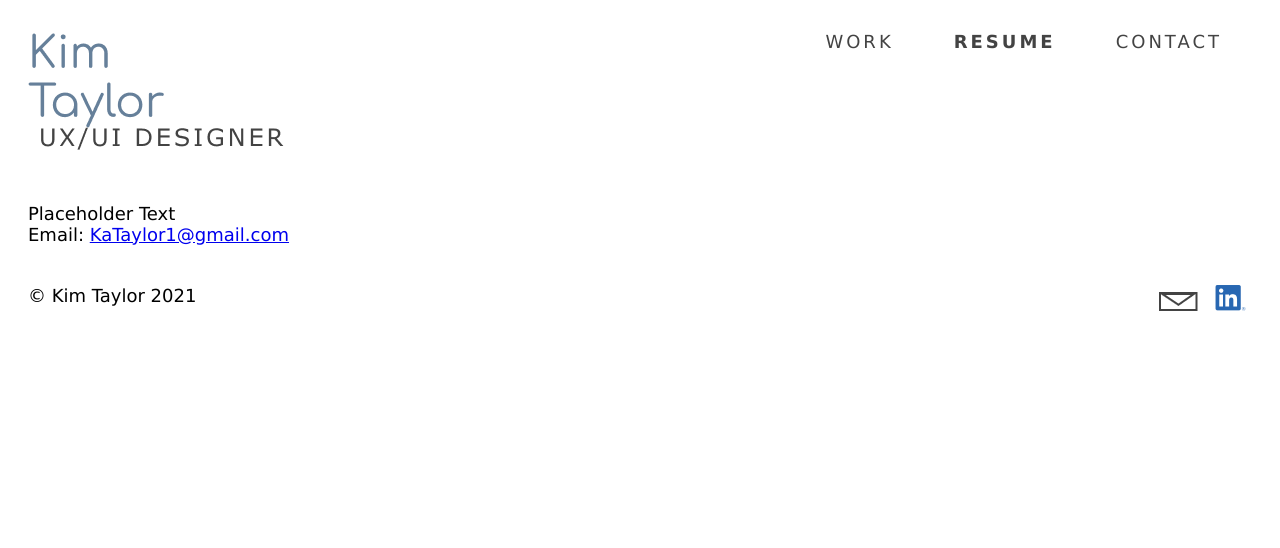
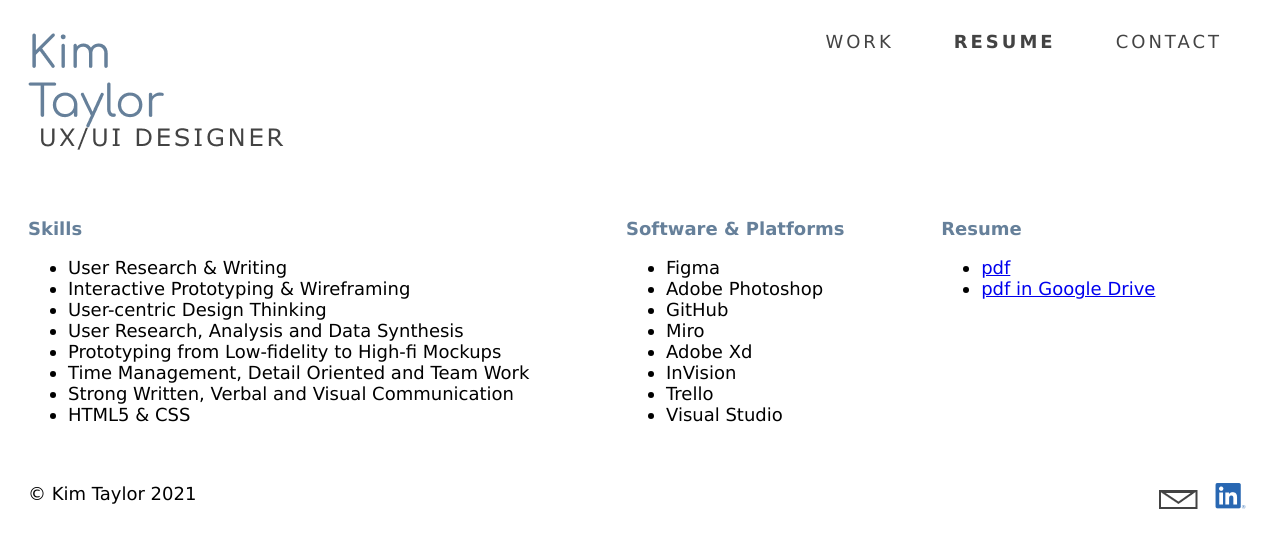
Before and after one commit to kataylor1/UX_UI_HW_18, a plain HTML site: page resume.html in a window 1280 px wide. Drawn offline with Linux system fonts and the light colour scheme.

Commit message:
resume update
Updated Resume page with real content.  Created new css to make resume flex boxes work.

```diff
--- a/css/style.css
+++ b/css/style.css
@@ -462,6 +462,18 @@ h1.homepage{
     /* background-color: coral; TEST COLOUR */
   }
 
+  .flexContainerBodyResume {
+    display: flex;
+    justify-content: left;
+    align-items: flex-start;
+    padding: 20px;
+    /* background-color: coral; TEST COLOUR  */
+  }
+
+ div .resume {
+    flex-grow:1;
+    flex-wrap: wrap;
+  }
 
   .flexContainerFooter {
     display: flex;
--- a/resume.html
+++ b/resume.html
@@ -17,10 +17,40 @@
     </header>
     <section>
         <!-- Main Body -->
-        <div class="flexContainerBody">
-            Placeholder Text
-            <br>
-            Email: <a href="mailto:KaTaylor1@gmail.com">KaTaylor1@gmail.com</a>
+        <div class="flexContainerBodyResume">
+            <div class="resume"><!-- Skills-->
+            <h2 class="subtitle">Skills</h2>
+                <ul>
+                    <li>User Research & Writing</li>
+                    <li>Interactive Prototyping & Wireframing</li>
+                    <li>User-centric Design Thinking</li>
+                    <li>User Research, Analysis and Data Synthesis</li>
+                    <li>Prototyping from Low-fidelity to High-fi Mockups</li>
+                    <li>Time Management, Detail Oriented and Team Work</li>
+                    <li>Strong Written, Verbal and Visual Communication</li>
+                    <li>HTML5 & CSS</li>
+                </ul>
+            </div>
+            <div class="resume"><!-- Software & Platforms -->
+                <h2 class="subtitle">Software & Platforms</h2>
+                <ul>
+                    <li>Figma</li>
+                    <li>Adobe Photoshop</li>
+                    <li>GitHub</li>
+                    <li>Miro</li>
+                    <li>Adobe Xd</li>
+                    <li>InVision</li>
+                    <li>Trello</li>
+                    <li>Visual Studio</li>
+                </ul>
+            </div>
+            <div class="resume"><!-- Resume -->
+                <h2 class="subtitle">Resume</h2>
+                <ul>
+                    <li><a href="resume/KimTaylorResume2021.pdf"  target="_blank" rel=”noopener noreferrer”>pdf</a></li>
+                    <li><a href="https://docs.google.com/document/d/1PnSJe19fzjUsa_lpIFtvXL_HQijV__-fj0Gw9OU1X80/edit?usp=sharing" target="_blank" rel=”noopener noreferrer”>pdf in Google Drive</a></li>
+                </ul>
+            </div>
         </div>
     </section>
     <footer>
```
Also changed, not shown: 1 other file.
